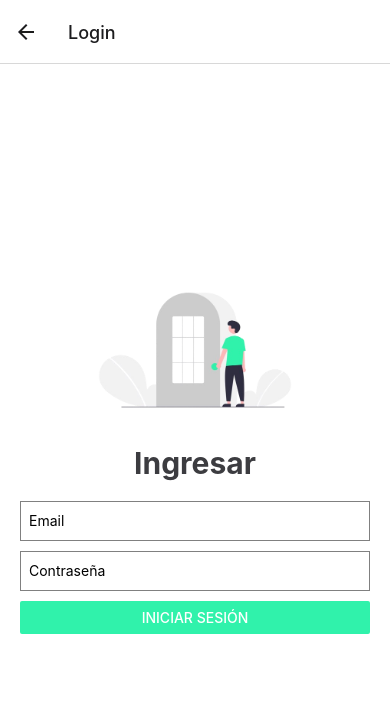
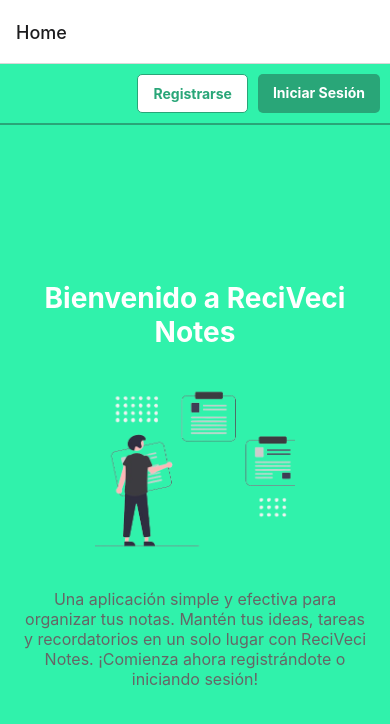
Before and after one commit to Davidvela-306/myNotesApp, a React Native app: screen /Dashboard in a window 390 px wide. Shown: the top 724 px of the page. Built offline with nearby package versions, Linux system fonts and the light colour scheme; no server answers.

Commit message:
Redirection to Home created

```diff
--- a/src/screens/Dashboard.jsx
+++ b/src/screens/Dashboard.jsx
@@ -78,7 +78,7 @@ const Dashboard = ({ navigation }) => {
 
   useEffect(() => {
     if (!user) {
-      navigation.navigate("Login");
+      navigation.navigate("Home");
 
       return;
     }
```
